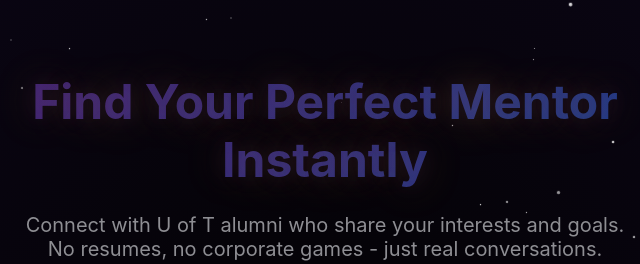
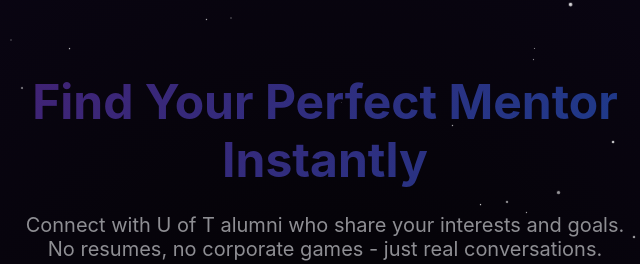
Before and after one commit to hillary862/cinchyv2, a website: page public/index.html in a window 1280 px wide. Shown: the part 226-490 px from the top of the page, 315-955 px from the left. Drawn offline with nearby package versions, Linux system fonts and the light colour scheme.

Commit message:
Remove text glow from hero title for cleaner look

```diff
--- a/public/css/style.css
+++ b/public/css/style.css
@@ -142,7 +142,6 @@
     -webkit-background-clip: text;
     -webkit-text-fill-color: transparent;
     background-clip: text;
-    text-shadow: 0 0 20px var(--galaxy-glow), 0 0 40px var(--amber-glow);
 }
 
 .hero-subtitle {
```
